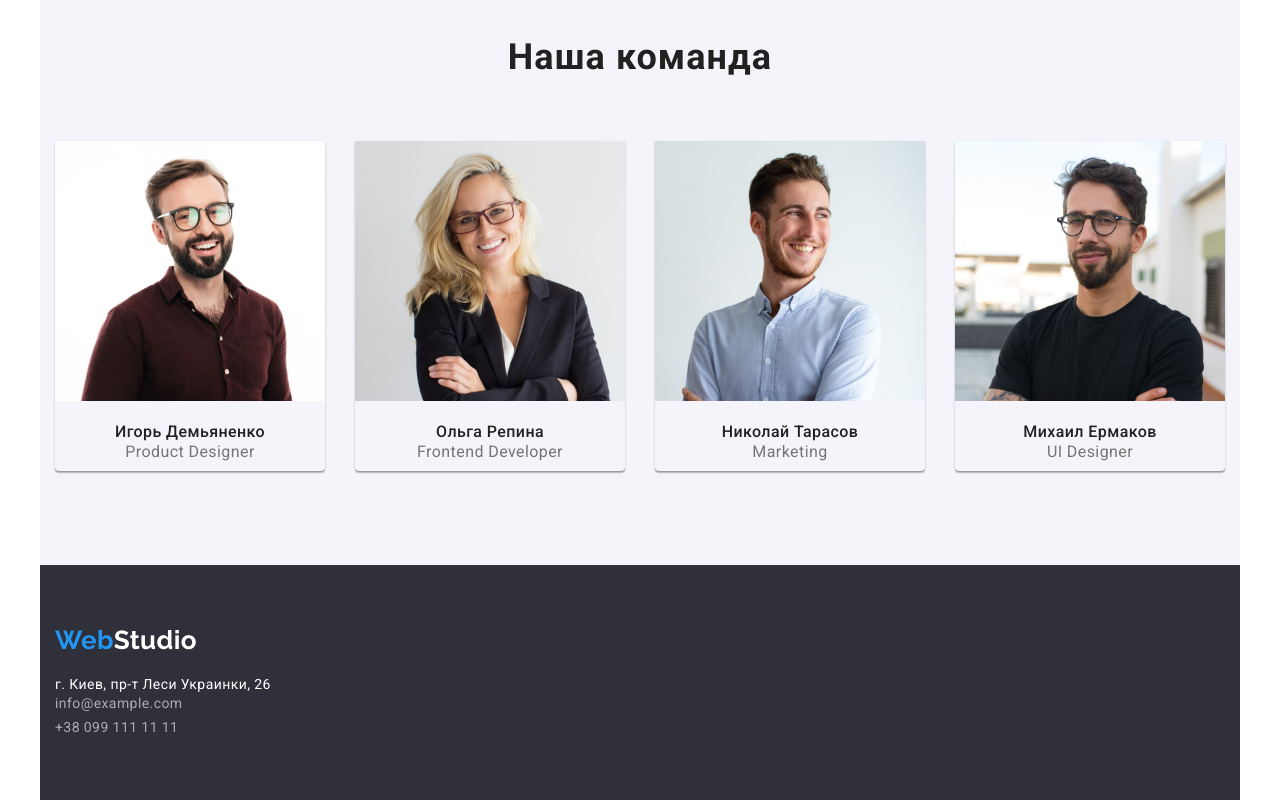
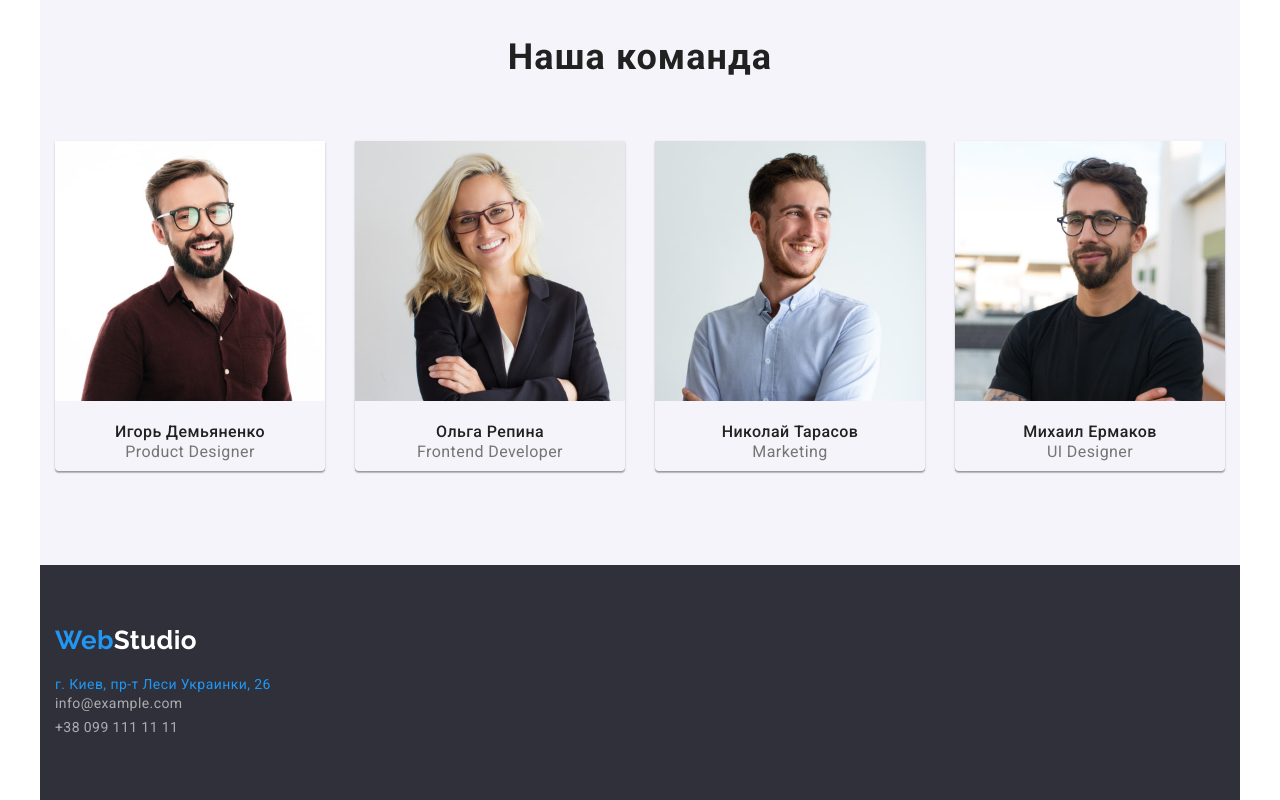
Before and after one commit to GolovinD/goit-markup-hw-03, a plain HTML site: page index.html in a window 1280 px wide. In both pictures the pointer is over the link "г. Киев, пр-т Леси Украинки, 26". Shown: the part 1515-2315 px from the top of the page. Drawn offline with nearby package versions, Linux system fonts and the light colour scheme.

Commit message:
add hover, focus in footer

```diff
--- a/styles/styles.css
+++ b/styles/styles.css
@@ -330,6 +330,13 @@ ul {
   color: var(--tertiary-txt-color);
 }
 
+.address-footer:hover,
+.address-footer:focus,
+.contact-footer:hover,
+.contact-footer:focus {
+  color: var(--accent-color);
+}
+
 /* Portfolio */
 
 .works-menu {
```
